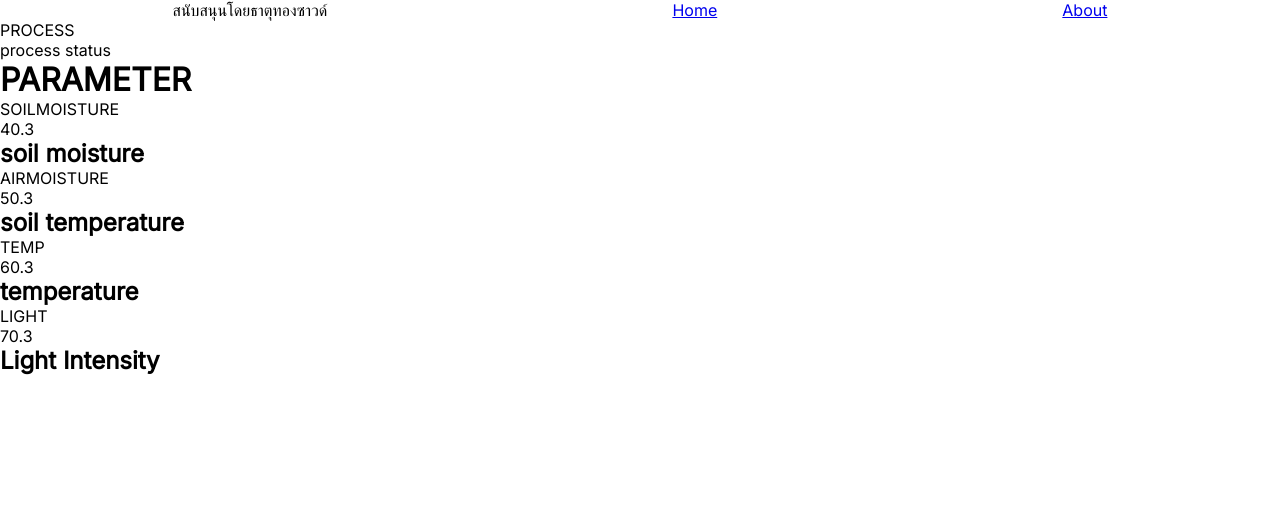
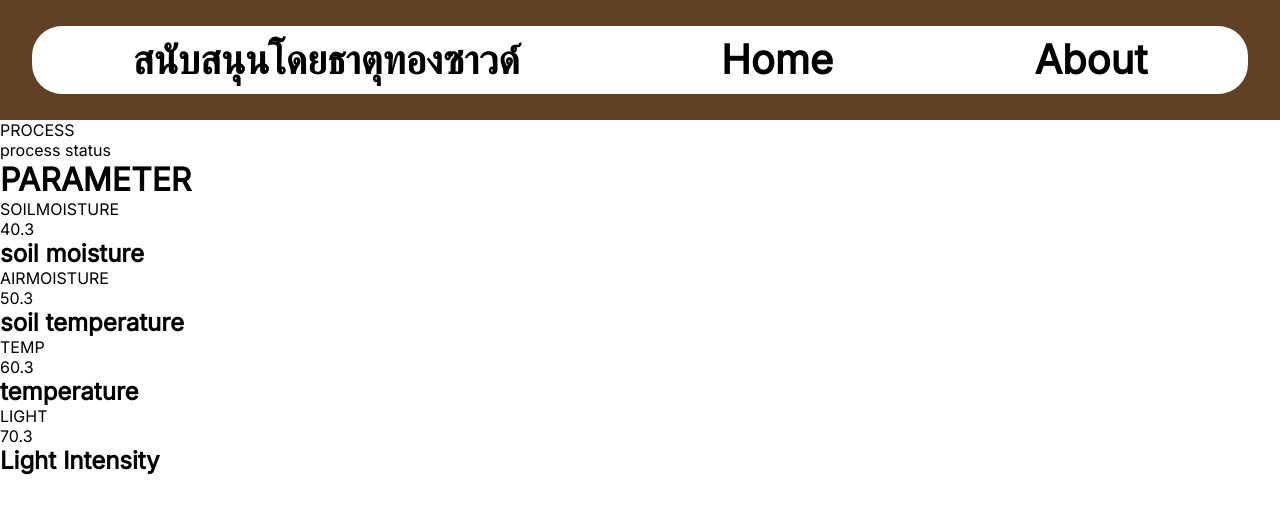
Before and after one commit to IamKittitat/Embedded-Lab-Project, a React (Create React App) app in the folder frontend/: page / in a window 1280 px wide. Shown: the top 514 px of the page. Built offline with nearby package versions, Linux system fonts and the light colour scheme.

Commit message:
feat: CSS for NavBar

```diff
--- a/frontend/src/components/Colors.js
+++ b/frontend/src/components/Colors.js
@@ -13,4 +13,6 @@ export const COLORS = {
   lightblue2: '#ADCDEB',
   blue: '#7AACDA',
   darkblue: '#4B8ECC',
+  white: '#FFFFFF',
+  black: '#000000',
 };
--- a/frontend/src/components/NavBar.js
+++ b/frontend/src/components/NavBar.js
@@ -1,22 +1,47 @@
 import React from 'react';
 import styled from 'styled-components';
-import { Outlet, Link } from 'react-router-dom';
+import { Link } from 'react-router-dom';
+import { COLORS } from './Colors';
 
 const Container = styled.div`
   display: flex;
+  justify-content: center;
+  width: 100%;
+  height: 15vh;
+  background-color: ${COLORS.darkbrown};
+`;
+
+const InnerContainer = styled.div`
+  display: flex;
   flex-direction: row;
   justify-content: space-around;
+  align-items: center;
+  width: 95%;
+  height: 57%;
+  margin: auto;
+  border-radius: 30px;
+  background-color: ${COLORS.white};
+  font-size: 40px;
+  font-weight: bold;
+  text-decoration: none;
+  color: ${COLORS.black};
+  /* text-align: center; */
+`;
+
+const StyledLink = styled(Link)`
+  text-decoration: none;
+  color: ${COLORS.black};
 `;
 
 const NavBar = () => {
   return (
-    <>
-      <Container>
-        <p>สนับสนุนโดยธาตุทองซาวด์</p>
-        <Link to={`/`}>Home</Link>
-        <Link to={`/about`}>About</Link>
-      </Container>
-    </>
+    <Container>
+      <InnerContainer>
+        <StyledLink to={`/`}>สนับสนุนโดยธาตุทองซาวด์</StyledLink>
+        <StyledLink to={`/`}>Home</StyledLink>
+        <StyledLink to={`/about`}>About</StyledLink>
+      </InnerContainer>
+    </Container>
   );
 };
 
```
